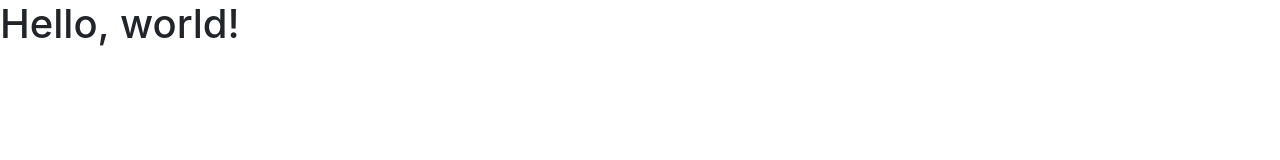
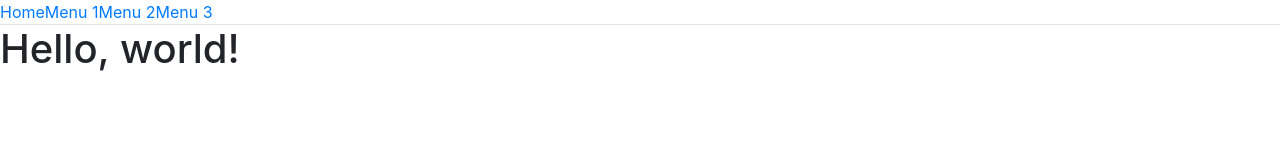
Before and after one commit to lionsprideconsulting/lionsprideconsulting.github.io, a plain HTML site: page index.html in a window 1280 px wide. Drawn offline with nearby package versions, Linux system fonts and the light colour scheme.

Commit message:
Update index.html

```diff
--- a/index.html
+++ b/index.html
@@ -11,6 +11,12 @@
     <title>Hello, world!</title>
   </head>
   <body>
+    <ul class="nav nav-tabs">
+      <li class="active"><a href="#">Home</a></li>
+      <li><a href="#">Menu 1</a></li>
+      <li><a href="#">Menu 2</a></li>
+      <li><a href="#">Menu 3</a></li>
+    </ul>
     <h1>Hello, world!</h1>
 
     <!-- Optional JavaScript -->
```
